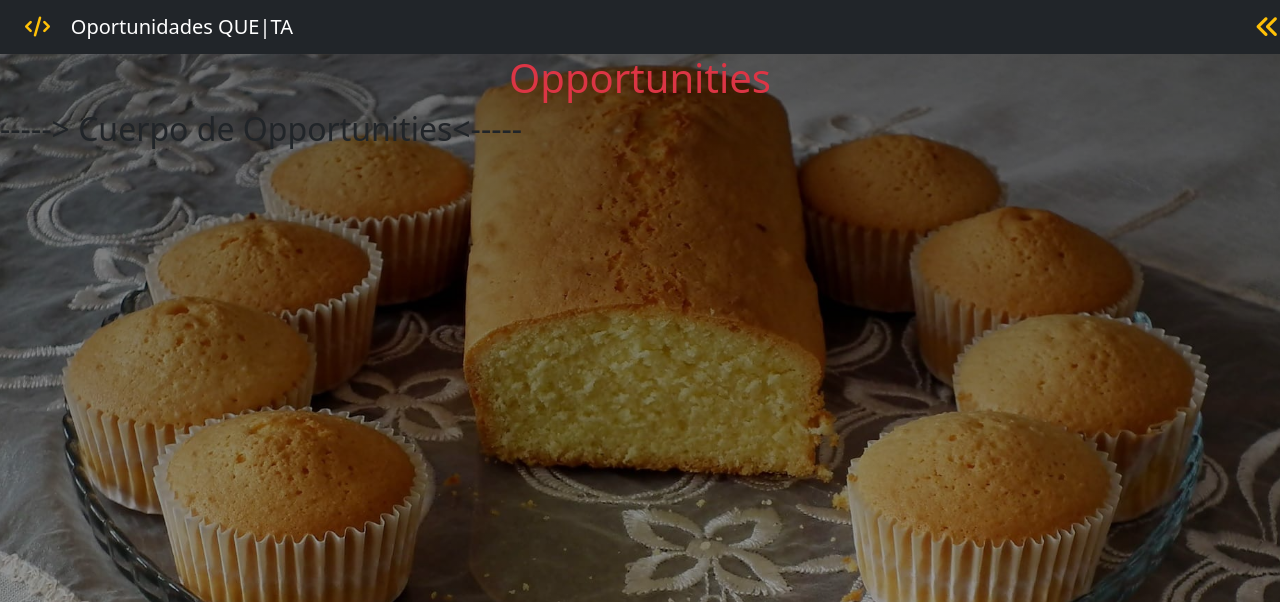
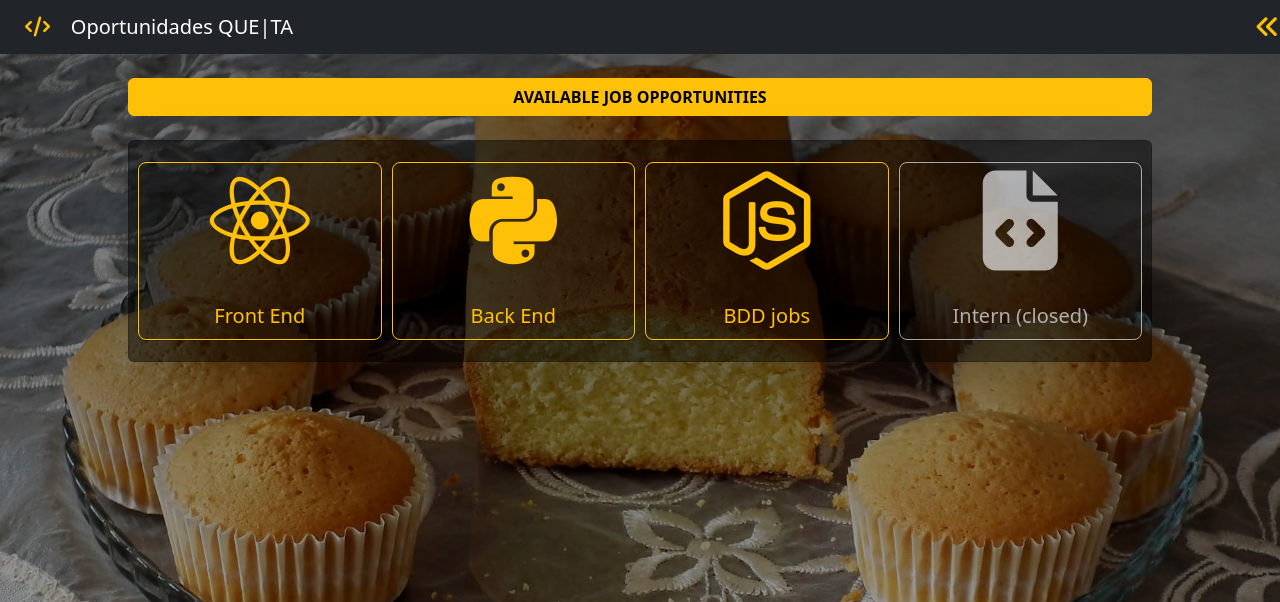
Before and after one commit to gheryking/Agency, a Django app: page /opportunities/ in a window 1280 px wide. Shown: the top 602 px of the page. Run offline with Django 4.2, Linux system fonts and the light colour scheme.

Commit message:
FrontEnd Opportunities

```diff
--- a/static/css/style.css
+++ b/static/css/style.css
@@ -30,6 +30,10 @@ body {
     color: #fff;
     margin-left: 25px;
 }
+
+/*=========================================================
+# block typed effect and button job
+=========================================================*/
 .block-position {
     width: 80%;
     position: absolute;
@@ -39,3 +43,28 @@ body {
     transform: translate(-50%, -50%);
     text-align: center;
 }
+
+/*=========================================================
+# Button Job Opportunities (home.html)
+=========================================================*/
+#btn-job {
+    width: 270px;
+    font-size: 22px;
+    border-radius: 30px;
+    margin-bottom: -50px;
+}
+
+/*=========================================================
+# Labels with icon (left side of inputs)
+=========================================================*/
+.side-label {
+    width: 45px;
+}
+
+/*=========================================================
+# Labels with icon (left side of inputs)
+=========================================================*/
+.btn-cancel, .btn-send {
+    width: 65px;
+
+}
--- a/templates/base.html
+++ b/templates/base.html
@@ -54,6 +54,11 @@
         <!-- ========== Block Content (ROOT) ========== -->
         {% block content %}
         {% endblock content %}
+
+        <!-- ========== Include MODAL (ROOT) ========== -->
+        {% include 'modals/frontend.html' %}
+        {% include 'modals/backend.html' %}
+        {% include 'modals/fullstack.html' %}
     </div> <!-- END WRAPPER -->
 
     <footer class="bg_dark text-center text-lg-start" id="footer" style="color: #fff;">
--- a/templates/home.html
+++ b/templates/home.html
@@ -6,7 +6,7 @@
 <div class="block-position">
     <h1 class="text-light">We <span class="text-warning">Typed effect here...</span></h1>
     <a href="{% url 'opportunities' %}" id="btn-job" class="btn btn-outline-warning border-light mt-4 mt-sm-5">
-        <i class="fas fa-char-pie"></i>&nbsp;&nbsp; Job opportunities
+        <i class="fas fa-chart-pie"></i>&nbsp;&nbsp; Job opportunities
     </a>
 </div>
 {% endblock content %}
--- /dev/null
+++ b/templates/modals/backend.html
@@ -0,0 +1,7 @@
+{% extends 'modals/baseModal.html' %}
+
+<!-- MODAL ID -->
+{% block modal-id %} id="backendModal"{% endblock modal-id %}
+
+<!-- MODAL TITLE -->
+{% block modal-title %}<i class="fas fa-user-alt"></i>&nbsp;&nbsp; BackEnd Opportunities{% endblock modal-title %}
--- /dev/null
+++ b/templates/modals/baseModal.html
@@ -0,0 +1,73 @@
+<!-- Modal (ROOT) -->
+<div class="modal fade" {% block modal-id %} {% endblock modal-id %}tabindex="-1" aria-labelledby="defaultModalLabel" aria-hidden="true">
+    <div class="modal-dialog">
+        <div class="modal-content">
+            <div class="modal-header">
+                <h5 class="modal-title" id="defaultModalLabel">{% block modal-title %}<i class="fas fa-code"></i>&nbsp;&nbsp; {% endblock modal-title %}</h5>
+                <button type="button" class="btn-close" data-bs-dismiss="modal" aria-label="Close"></button>
+            </div>
+            <form method="post" enctype="multipart/form-data" autocomplete="off" action="">
+                {% csrf_token %}
+                <div class="modal-body">
+
+                    <div class="input-group input-group-sm mb-2">
+                        <button class="side-label btn border-secondary bg-light">
+                            <i class="fas fa-user-alt"></i>
+                        </button>
+                        <input type="text" class="form-control" name="name" placeholder="Full name">
+                    </div>
+
+                    <div class="input-group input-group-sm mb-2">
+                        <button class="side-label btn border-secondary bg-light">
+                            <i class="fas fa-universal-access"></i>
+                        </button>
+                        <input type="text" class="form-control" name="age" placeholder="Your Age">
+                    </div>
+
+                    <div class="input-group input-group-sm mb-2">
+                        <button class="side-label btn border-secondary bg-light">
+                            <i class="fas fa-envelope"></i>
+                        </button>
+                        <input type="text" class="form-control" name="email" placeholder="Your Email">
+                    </div>
+
+                    <div class="input-group input-group-sm mb-2">
+                        <button class="side-label btn border-secondary bg-light">
+                            <i class="fas fa-phone"></i>
+                        </button>
+                        <input type="text" class="form-control" name="phone" placeholder="Your phone">
+                    </div>
+
+                    <div class="input-group input-group-sm mb-2">
+                        <button class="side-label btn border-secondary bg-light">
+                            <i class="fas fa-map-marker-alt"></i>
+                        </button>
+                        <input type="text" class="form-control" name="address" placeholder="Your address">
+                    </div>
+
+                    <div class="mb-2 mt-3">
+                        <textarea class="form-control" name="experience" rows="3" placeholder="Talk a litle about your experiences."></textarea>
+                    </div>
+
+                    <div class="mb-2 mt-3">
+                        <textarea class="form-control" name="skills" rows="3" placeholder="Talk a litle about you skills."></textarea>
+                    </div>
+
+                    <hr style="height: 2px;">
+                    <div class="mb-3">
+
+                        <div class="mb-3" style="font-size: 14px;"><i class="fas fa-cloud-upload-alt"></i>&nbsp;&nbsp; Upload your resume</div>
+                        <input class="form-control form-control-sm" type="file" name="file" accept="application/pdf, application/msword, application/vnd.openxmlformats-officedocument.wordprocessingml.document" >
+                        <div class="form-text" style="font-size: 12px;"> * Allowed extensions: pdf - doc - docx</div>
+
+                    </div>
+                </div>
+                <div class="modal-footer">
+                    <button type="button" class="btn btn-outline-dark btn-sm btn-cancel" data-bs-dismiss="modal">Close</button>
+                    <button type="submit" class="btn btn-secondary btn-sm btn-send">Send</button>
+                </div>
+            </form>
+
+        </div>
+    </div>
+</div>
--- /dev/null
+++ b/templates/modals/frontend.html
@@ -0,0 +1,7 @@
+{% extends 'modals/baseModal.html' %}
+
+<!-- MODAL ID -->
+{% block modal-id %} id="frontendModal"{% endblock modal-id %}
+
+<!-- MODAL TITLE -->
+{% block modal-title %}<i class="fas fa-code"></i>&nbsp;&nbsp; FrontEnd Opportunities{% endblock modal-title %}
--- /dev/null
+++ b/templates/modals/fullstack.html
@@ -0,0 +1,7 @@
+{% extends 'modals/baseModal.html' %}
+
+<!-- MODAL ID -->
+{% block modal-id %} id="fullstackModal"{% endblock modal-id %}
+
+<!-- MODAL TITLE -->
+{% block modal-title %}<i class="fas fa-code"></i>&nbsp;&nbsp; Full Stack Opportunities{% endblock modal-title %}
--- a/templates/opportunities.html
+++ b/templates/opportunities.html
@@ -2,25 +2,70 @@
 
 <!-- TITLE PAGE -->
 {% block title %} Opportunities {% endblock title %}
+
+
 
 <!-- NAVBAR CONTENT -->
 {% block navbar-content %}
     <i class="text-warning fas fa-code"></i> &nbsp;&nbsp; Oportunidades QUE|TA
 {% endblock navbar-content %}
 
-<!-- LINK TO NAVIGATE BETWEEN THE PAGES -->
+<!-- NAV LINK TO NAVIGATE BETWEEN THE PAGES -->
 {% block link %}
 <a href="{% url 'home' %}" style="margin-right: 25; font-size: 25px;" title="Go back">
     <i class="text-warning fas fa-angle-double-left">
-
     </i>
 </a>
-
 {% endblock link %}
-
 
 <!-- PAGE CONTENT -->
 {% block content %}
-    <strong><h1 class="text-center text-danger">Opportunities</h1></strong>
-    <h2>-----> Cuerpo de Opportunities<-----</h2>
+<div class="container mt-4" style="width:80%;">
+    <div class="justify-content-center align-items-center row">
+        <h6 class="btn btn-warning" style="width: 100%; cursor: default;">
+            <strong>AVAILABLE JOB OPPORTUNITIES</strong>
+        </h6>
+        <div class="shadow-lg card p-3 mt-3" style="background-color: rgba(0, 0, 0, 0.5);">
+            <div class="row">
+                <!-- FIRST BUTTON  -->
+                <div class="col-xl-3 col-sm-6 p-1">
+                    <div class="card" style="background-color: transparent;">
+                        <button class="btn btn-outline-warning btn-lg jobs" data-bs-toggle="modal" data-bs-target="#frontendModal">
+                            <i class="fab fa-react fa-5x"></i>
+                            <br><br> Front End
+                        </button>
+                    </div>
+                </div>
+                <!-- SECOND BUTTON  -->
+                <div class="col-xl-3 col-sm-6 p-1">
+                    <div class="card" style="background-color: transparent;">
+                        <button class="btn btn-outline-warning btn-lg jobs" data-bs-toggle="modal" data-bs-target="#backendModal">
+                            <i class="fab fa-python fa-5x"></i>
+                            <br><br> Back End
+                        </button>
+                    </div>
+                </div>
+                <!-- THIRD BUTTON  -->
+                <div class="col-xl-3 col-sm-6 p-1">
+                    <div class="card" style="background-color: transparent;">
+                        <button class="btn btn-outline-warning btn-lg jobs" data-bs-toggle="modal" data-bs-target="#fullstackModal">
+                            <i class="fab fa-node-js fa-5x"></i>
+                            <br><br> BDD jobs
+                        </button>
+                    </div>
+                </div>
+                <!-- FOUTH BUTTON  -->
+                <div class="col-xl-3 col-sm-6 p-1">
+                    <div class="card" style="background-color: transparent;">
+                        <button class="btn btn-outline-light btn-lg jobs" disabled>
+                            <i class="fas fa-file-code fa-5x"></i>
+                            <br><br> Intern (closed)
+                        </button>
+                    </div>
+                </div>
+            </div>
+        </div>
+    </div>
+</div>
+
 {% endblock content %}
```
